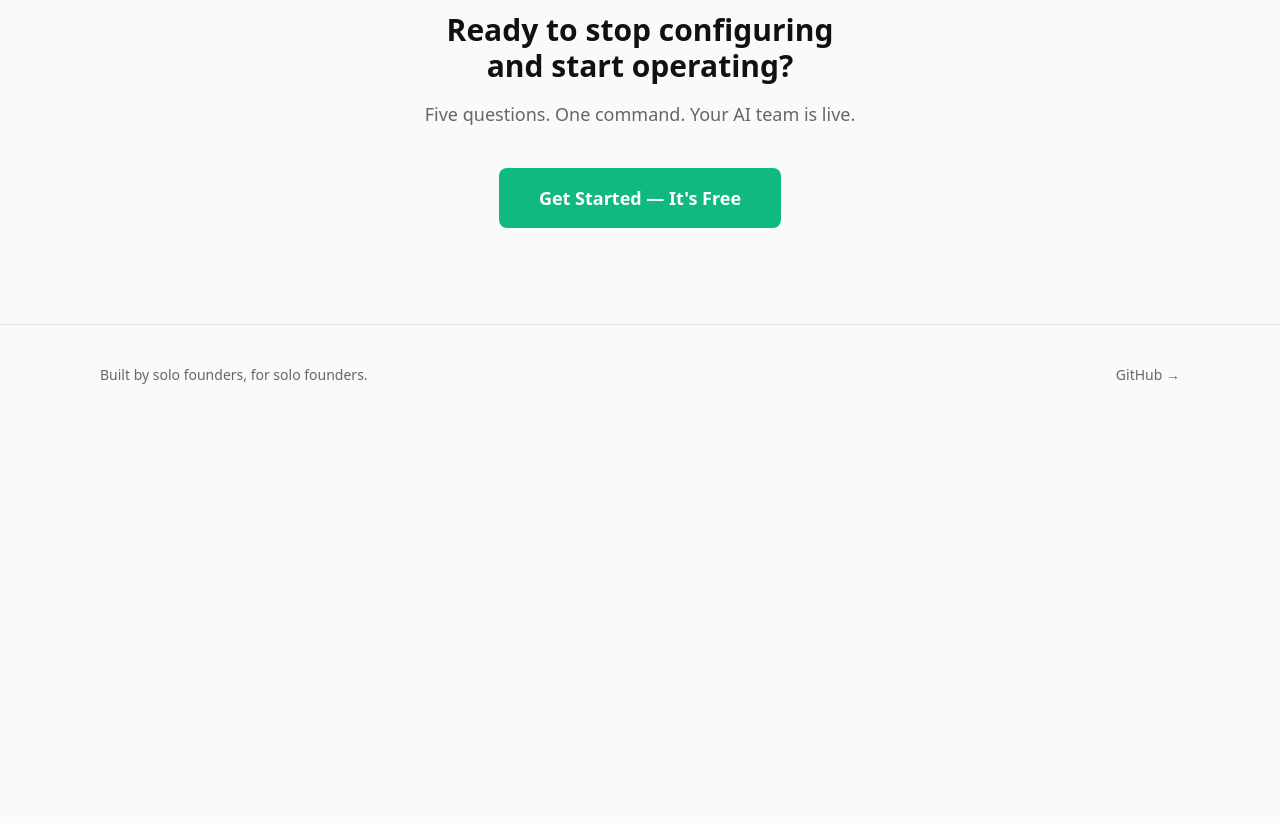
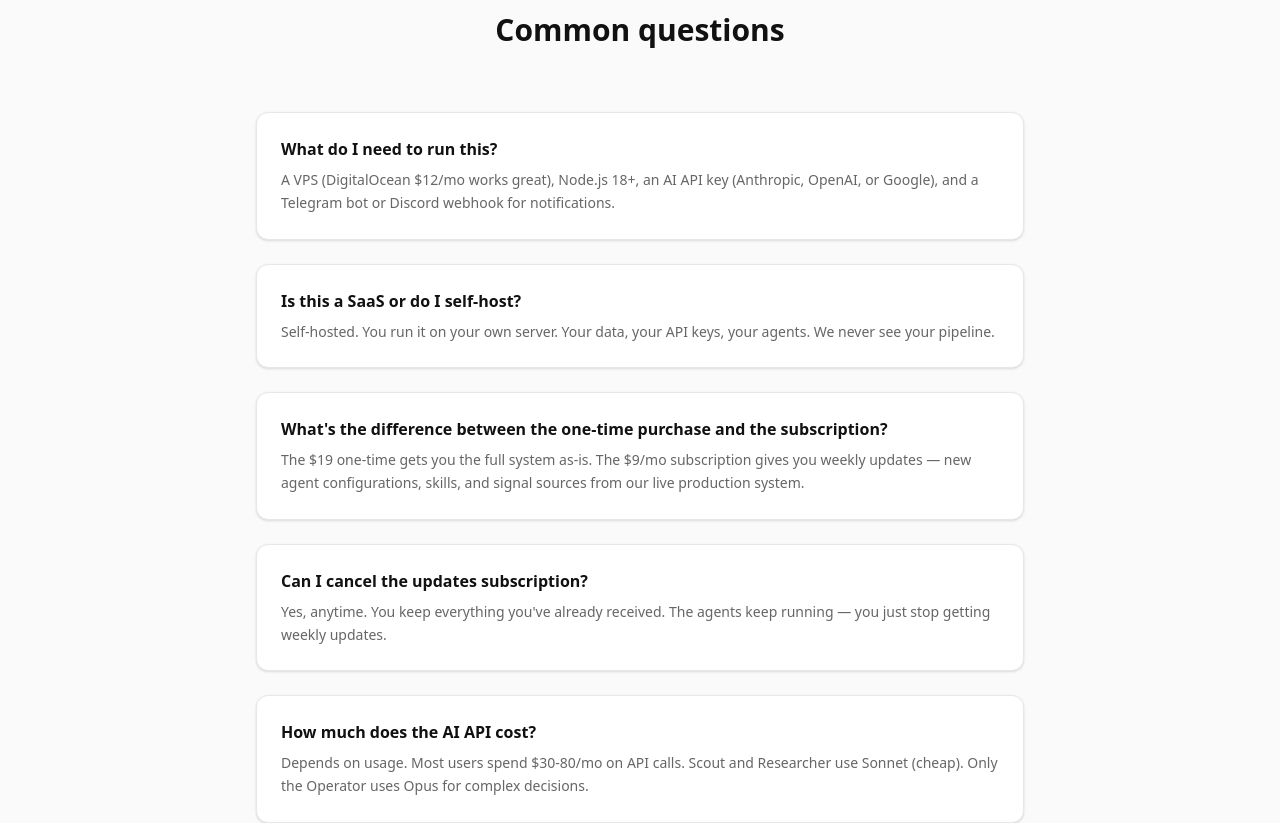
Before and after one commit to Jmee67/clawd-up, a Next.js app: page / in a window 1280 px wide. Shown: the part 4840-5663 px from the top of the page. Before the commit the page ends 5265 px from the top, so only its background shows below. Built offline with nearby package versions, Linux system fonts and the light colour scheme.

Commit message:
V1 pricing sync: $19 one-time + $9/mo updates across all surfaces
- Landing page, onboarding, license.js, setup.js, README all aligned
- Removed old Free/Starter/Pro tier model
- Fixed install URL: master -> main branch
- Added FAQ section to landing page
- Updated CTA copy to reflect pricing

```diff
--- a/app/components/InstallCommand.tsx
+++ b/app/components/InstallCommand.tsx
@@ -33,7 +33,7 @@ export default function InstallCommand({ form, onBack }: { form: FormData; onBac
     return btoa(JSON.stringify(configJson));
   }, [configJson]);
 
-  const command = `curl -fsSL https://raw.githubusercontent.com/Jmee67/clawd-up/master/install.sh | bash -s -- --config "${b64}"`;
+  const command = `curl -fsSL https://raw.githubusercontent.com/Jmee67/clawd-up/main/install.sh | bash -s -- --config "${b64}"`;
 
   const copy = async () => {
     await navigator.clipboard.writeText(command);
--- a/app/components/Landing.tsx
+++ b/app/components/Landing.tsx
@@ -361,6 +361,30 @@ export default function Landing({ onStart }: { onStart: () => void }) {
         </div>
       </section>
 
+      {/* ── FAQ ── */}
+      <section className="py-24 px-6">
+        <div className="max-w-3xl mx-auto">
+          <h2 className="reveal text-3xl font-semibold text-center mb-16 text-[#111]">
+            Common questions
+          </h2>
+          <div className="reveal space-y-6">
+            {[
+              { q: "What do I need to run this?", a: "A VPS (DigitalOcean $12/mo works great), Node.js 18+, an AI API key (Anthropic, OpenAI, or Google), and a Telegram bot or Discord webhook for notifications." },
+              { q: "Is this a SaaS or do I self-host?", a: "Self-hosted. You run it on your own server. Your data, your API keys, your agents. We never see your pipeline." },
+              { q: "What's the difference between the one-time purchase and the subscription?", a: "The $19 one-time gets you the full system as-is. The $9/mo subscription gives you weekly updates — new agent configurations, skills, and signal sources from our live production system." },
+              { q: "Can I cancel the updates subscription?", a: "Yes, anytime. You keep everything you've already received. The agents keep running — you just stop getting weekly updates." },
+              { q: "How much does the AI API cost?", a: "Depends on usage. Most users spend $30-80/mo on API calls. Scout and Researcher use Sonnet (cheap). Only the Operator uses Opus for complex decisions." },
+              { q: "What if I break something?", a: "The immune system catches drift and data quality issues. Agent configs are version-controlled. Worst case, re-run setup.js to reset." },
+            ].map((faq) => (
+              <div key={faq.q} className="bg-white rounded-xl border border-gray-200 shadow-sm p-6">
+                <h3 className="font-semibold text-[#111] mb-2">{faq.q}</h3>
+                <p className="text-sm text-[#666] leading-relaxed">{faq.a}</p>
+              </div>
+            ))}
+          </div>
+        </div>
+      </section>
+
       {/* ── Final CTA ── */}
       <section className="reveal py-24 px-6 bg-gray-50">
         <div className="text-center max-w-2xl mx-auto">
@@ -372,7 +396,7 @@ export default function Landing({ onStart }: { onStart: () => void }) {
             onClick={onStart}
             className="bg-[#10B981] text-white font-semibold px-10 py-4 rounded-lg text-lg hover:bg-[#059669] transition-colors cursor-pointer"
           >
-            Get Started — It&apos;s Free
+            Get Started — $19 One-Time
           </button>
         </div>
       </section>
--- a/app/components/Onboarding.tsx
+++ b/app/components/Onboarding.tsx
@@ -178,12 +178,11 @@ export default function Onboarding({ form, setForm, onComplete, onBack }: Props)
         {/* Step 5: Tier */}
         {step === 4 && (
           <div className="space-y-5">
-            <h2 className="text-2xl font-bold">Choose Your Tier</h2>
-            <div className="grid gap-3 sm:grid-cols-3">
+            <h2 className="text-2xl font-bold">Choose Your Plan</h2>
+            <div className="grid gap-3 sm:grid-cols-2">
               {([
-                { id: "free" as const, name: "Free", price: "$0", features: ["Scout agent", "Daily scans", "Basic briefs"] },
-                { id: "starter" as const, name: "Starter", price: "$29", features: ["Scout + Researcher", "Market analysis", "Priority signals"] },
-                { id: "pro" as const, name: "Pro", price: "$49", features: ["Full team", "Operator agent", "Auto-pipeline", "Custom workflows"] },
+                { id: "starter" as const, name: "Clawd Up", price: "$19", period: "one-time", features: ["All 3 agents (Scout, Researcher, Operator)", "Pre-configured memory + boot sequence", "Curated skills, crons, templates", "Own it forever"] },
+                { id: "pro" as const, name: "Clawd Up + Updates", price: "$19 + $9", period: "/mo", features: ["Everything in Clawd Up", "Weekly config updates from our live system", "New agent SOULs + skills as we ship them", "Private GitHub repo access"] },
               ]).map((t) => (
                 <button
                   key={t.id}
@@ -191,13 +190,14 @@ export default function Onboarding({ form, setForm, onComplete, onBack }: Props)
                   className={`text-left p-5 rounded-xl border cursor-pointer transition-colors ${form.tier === t.id ? "border-accent bg-accent/10" : "border-border hover:border-muted"}`}
                 >
                   <h3 className="font-semibold">{t.name}</h3>
-                  <p className="text-xl font-bold text-accent">{t.price}<span className="text-xs text-muted">/mo</span></p>
+                  <p className="text-xl font-bold text-accent">{t.price}<span className="text-xs text-muted"> {t.period}</span></p>
                   <ul className="mt-3 space-y-1 text-sm text-muted">
                     {t.features.map((f) => <li key={f}>✓ {f}</li>)}
                   </ul>
                 </button>
               ))}
             </div>
+            <p className="text-xs text-muted text-center">You can also try free — just skip this step and run the install command.</p>
           </div>
         )}
       </div>
--- a/app/page.tsx
+++ b/app/page.tsx
@@ -18,7 +18,7 @@ export interface FormData {
   discordWebhook: string;
   provider: "anthropic" | "openai" | "google";
   apiKey: string;
-  tier: "free" | "starter" | "pro";
+  tier: "starter" | "pro";
 }
 
 const defaultForm: FormData = {
@@ -34,7 +34,7 @@ const defaultForm: FormData = {
   discordWebhook: "",
   provider: "anthropic",
   apiKey: "",
-  tier: "free",
+  tier: "starter",
 };
 
 export default function Home() {
--- a/scripts/license.js
+++ b/scripts/license.js
@@ -8,35 +8,27 @@ const path = require('path');
 // ── Tier Definitions ─────────────────────────────────────
 
 const TIERS = {
-  free: {
-    name: 'Free',
-    price: 0,
-    agents: ['scout'],
-    crons: ['signal-scan-morning', 'signal-scan-evening'],
-    features: ['basic-signals', 'pipeline'],
-    maxSignalsPerDay: 10,
-    maxPipelineEntries: 5,
-    immuneSystem: false,
-    deepDives: false,
-  },
   starter: {
-    name: 'Starter',
-    price: 29,
-    agents: ['scout', 'researcher'],
-    crons: ['signal-scan-morning', 'signal-scan-evening', 'daily-brief', 'web-research', 'demand-hunt', 'deep-dive'],
-    features: ['basic-signals', 'pipeline', 'deep-dives', 'web-research', 'daily-briefs'],
-    maxSignalsPerDay: 50,
-    maxPipelineEntries: 25,
-    immuneSystem: false,
+    name: 'Clawd Up',
+    price: 19,
+    priceModel: 'one-time',
+    agents: ['scout', 'researcher', 'operator'],
+    crons: ['all'],
+    features: ['basic-signals', 'pipeline', 'deep-dives', 'web-research', 'daily-briefs', 'immune-system', 'nightly-builds', 'triage', 'operator'],
+    maxSignalsPerDay: -1,
+    maxPipelineEntries: -1,
+    immuneSystem: true,
     deepDives: true,
   },
   pro: {
-    name: 'Pro',
-    price: 49,
+    name: 'Clawd Up + Updates',
+    price: 19,
+    subscriptionPrice: 9,
+    priceModel: 'one-time-plus-subscription',
     agents: ['scout', 'researcher', 'operator'],
     crons: ['all'],
-    features: ['basic-signals', 'pipeline', 'deep-dives', 'web-research', 'daily-briefs', 'immune-system', 'nightly-builds', 'triage', 'operator'],
-    maxSignalsPerDay: -1, // unlimited
+    features: ['basic-signals', 'pipeline', 'deep-dives', 'web-research', 'daily-briefs', 'immune-system', 'nightly-builds', 'triage', 'operator', 'weekly-updates'],
+    maxSignalsPerDay: -1,
     maxPipelineEntries: -1,
     immuneSystem: true,
     deepDives: true,
--- a/setup.js
+++ b/setup.js
@@ -55,10 +55,9 @@ Usage: node setup.js [--help]
 Interactive setup wizard that configures your OpenClaw agent team.
 Generates agent configs, cron jobs, templates, and memory scaffolding.
 
-Tiers:
-  Free ($0)    — Scout agent only. Basic signal scanning.
-  Starter ($29) — Scout + Researcher. Deep dives and web research.
-  Pro ($49)     — Full team. Operator, immune system, nightly builds.
+Plans:
+  Clawd Up ($19 one-time) — Full agent team. Scout, Researcher, Operator.
+  + Updates ($9/mo)       — Weekly config updates from our live system.
 
 No external dependencies required.
     `);
```
Also changed, not shown: 1 other file (tests, documents, lock files or other folders).
